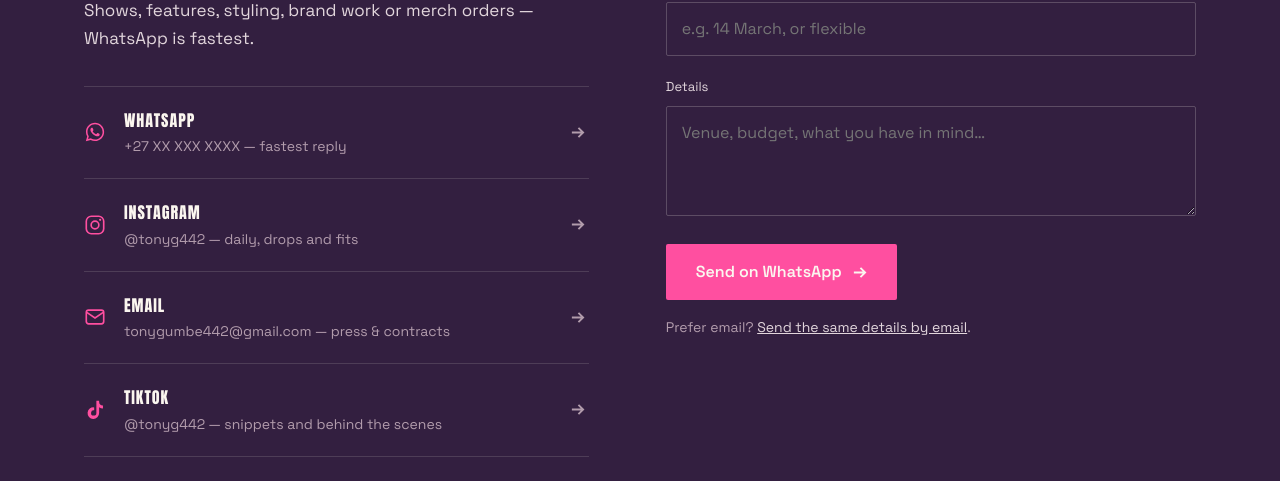
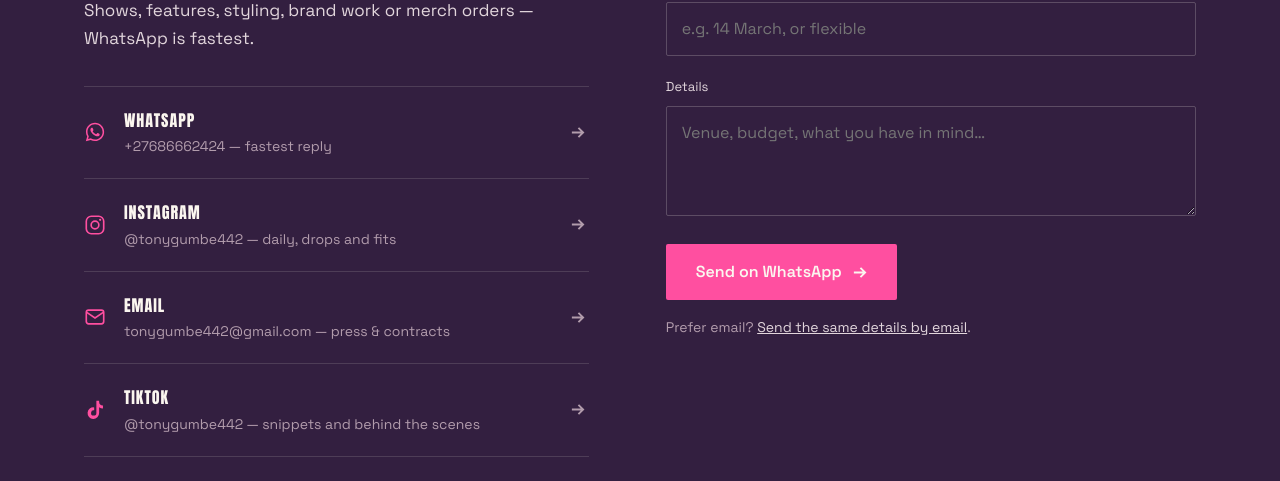
Before and after one commit to Lungisa123/ThonnYG442-page, a plain HTML site: page index.html in a window 1280 px wide. Shown: the part 7575-8056 px from the top of the page. Drawn offline with Linux system fonts and the light colour scheme.

Commit message:
Update index.html

```diff
--- a/index.html
+++ b/index.html
@@ -240,7 +240,7 @@
           <li>
             <a href="https://wa.me/27686662424" target="_blank" rel="noopener">
               <svg class="ico" viewBox="0 0 24 24" fill="currentColor" aria-hidden="true"><path d="M12.04 2C6.58 2 2.13 6.45 2.13 11.91c0 1.75.46 3.45 1.32 4.95L2 22l5.25-1.38a9.87 9.87 0 0 0 4.79 1.22h.01c5.46 0 9.91-4.45 9.91-9.91C21.96 6.45 17.5 2 12.04 2Zm0 18.15h-.01a8.2 8.2 0 0 1-4.18-1.15l-.3-.18-3.11.82.83-3.04-.2-.31a8.17 8.17 0 0 1-1.25-4.38c0-4.54 3.69-8.23 8.23-8.23 2.2 0 4.26.86 5.82 2.41a8.18 8.18 0 0 1 2.41 5.83c0 4.54-3.7 8.23-8.24 8.23Zm4.52-6.16c-.25-.12-1.47-.72-1.69-.81-.23-.08-.39-.12-.56.13-.17.24-.64.8-.79.97-.14.16-.29.19-.54.06-.25-.12-1.05-.39-1.99-1.23-.74-.66-1.23-1.47-1.38-1.72-.14-.25-.01-.38.11-.5.11-.11.25-.29.37-.43.13-.15.17-.25.25-.41.08-.17.04-.31-.02-.43-.06-.12-.56-1.34-.76-1.84-.2-.48-.41-.42-.56-.43h-.48c-.17 0-.43.06-.66.31-.23.25-.86.85-.86 2.06s.89 2.39 1.01 2.56c.12.16 1.75 2.67 4.23 3.74.59.26 1.05.41 1.41.52.59.19 1.13.16 1.56.1.47-.07 1.47-.6 1.67-1.18.21-.58.21-1.07.15-1.18-.06-.11-.23-.17-.48-.29Z"/></svg>
-              <span class="lbl"><b>WhatsApp</b><span>+27 XX XXX XXXX — fastest reply</span></span>
+              <span class="lbl"><b>WhatsApp</b><span>+27686662424 — fastest reply</span></span>
               <svg class="arrow" viewBox="0 0 16 16" fill="none" stroke="currentColor" stroke-width="2" aria-hidden="true"><path d="M2 8h12M9 3l5 5-5 5"/></svg>
             </a>
           </li>
@@ -248,7 +248,7 @@
           <li>
             <a href="https://instagram.com/tonygumbe442" target="_blank" rel="noopener">
               <svg class="ico" viewBox="0 0 24 24" fill="none" stroke="currentColor" stroke-width="1.8" aria-hidden="true"><rect x="2.5" y="2.5" width="19" height="19" rx="5.5"/><circle cx="12" cy="12" r="4.2"/><circle cx="17.6" cy="6.4" r="1.2" fill="currentColor" stroke="none"/></svg>
-              <span class="lbl"><b>Instagram</b><span>@tonyg442 — daily, drops and fits</span></span>
+              <span class="lbl"><b>Instagram</b><span>@tonygumbe442 — daily, drops and fits</span></span>
               <svg class="arrow" viewBox="0 0 16 16" fill="none" stroke="currentColor" stroke-width="2" aria-hidden="true"><path d="M2 8h12M9 3l5 5-5 5"/></svg>
             </a>
           </li>
@@ -264,7 +264,7 @@
           <li>
             <a href="https://www.tiktok.com/@tonygumbe442" target="_blank" rel="noopener">
               <svg class="ico" viewBox="0 0 24 24" fill="currentColor" aria-hidden="true"><path d="M16.5 2h-3v13.2a2.9 2.9 0 1 1-2.4-2.85V9.2A6.3 6.3 0 1 0 16.5 15.4V8.9a7.3 7.3 0 0 0 4.2 1.33V7.2a4.3 4.3 0 0 1-4.2-4.2V2Z"/></svg>
-              <span class="lbl"><b>TikTok</b><span>@tonyg442 — snippets and behind the scenes</span></span>
+              <span class="lbl"><b>TikTok</b><span>@tonygumbe442 — snippets and behind the scenes</span></span>
               <svg class="arrow" viewBox="0 0 16 16" fill="none" stroke="currentColor" stroke-width="2" aria-hidden="true"><path d="M2 8h12M9 3l5 5-5 5"/></svg>
             </a>
           </li>
```
